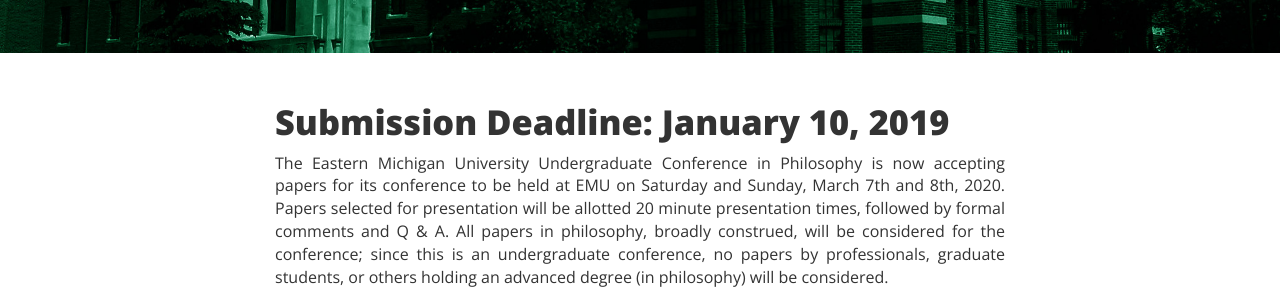
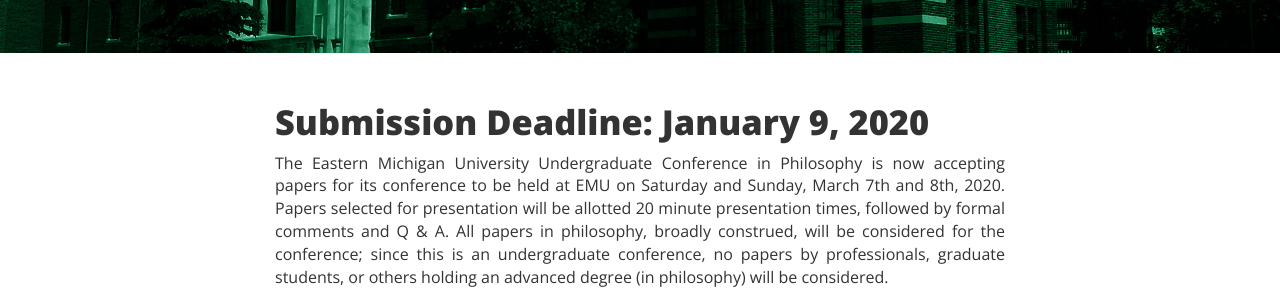
Before and after one commit to ucip/ucip.github.io, a Jekyll site: the page built from cfp.md, in a window 1280 px wide. Shown: the part 247-547 px from the top of the page. Built offline with Jekyll 4.4.1, drawn with Linux system fonts in a browser that asks for light colours; nearby versions of some CDN libraries.

Commit message:
updated h3 tag on l10

```diff
--- a/cfp.md
+++ b/cfp.md
@@ -7,7 +7,7 @@
 
 <div class="container">
   <div class="col-md-8 col-md-offset-2 cfp-page">
-    <h3 class="home-h3">Submission Deadline: January 10, 2019</h3>
+    <h3 class="home-h3">Submission Deadline: January 9, 2020</h3>
     <!--<p class="text-justify">The 2018 UCiP has concluded. Next year's Call for Papers will be announced in early November, 2018. Check back then to submit your paper!</p>
     <p class="text-justify">In the meantime, you can <a href="{{ site.baseurl }}/schedule/">check out the 2018 UCiP (concluded) Schedule</a>, <a href="{{ site.baseurl }}/history/">look through past programs, notes, and keynote speakers,</a> or <a href="{{ site.baseurl }}/gallery/">see what's happened at past conferences</a> to get a feel for how UCiP operates.</p>-->
     <p class="text-justify">The Eastern Michigan University Undergraduate Conference in Philosophy is now accepting papers
```
